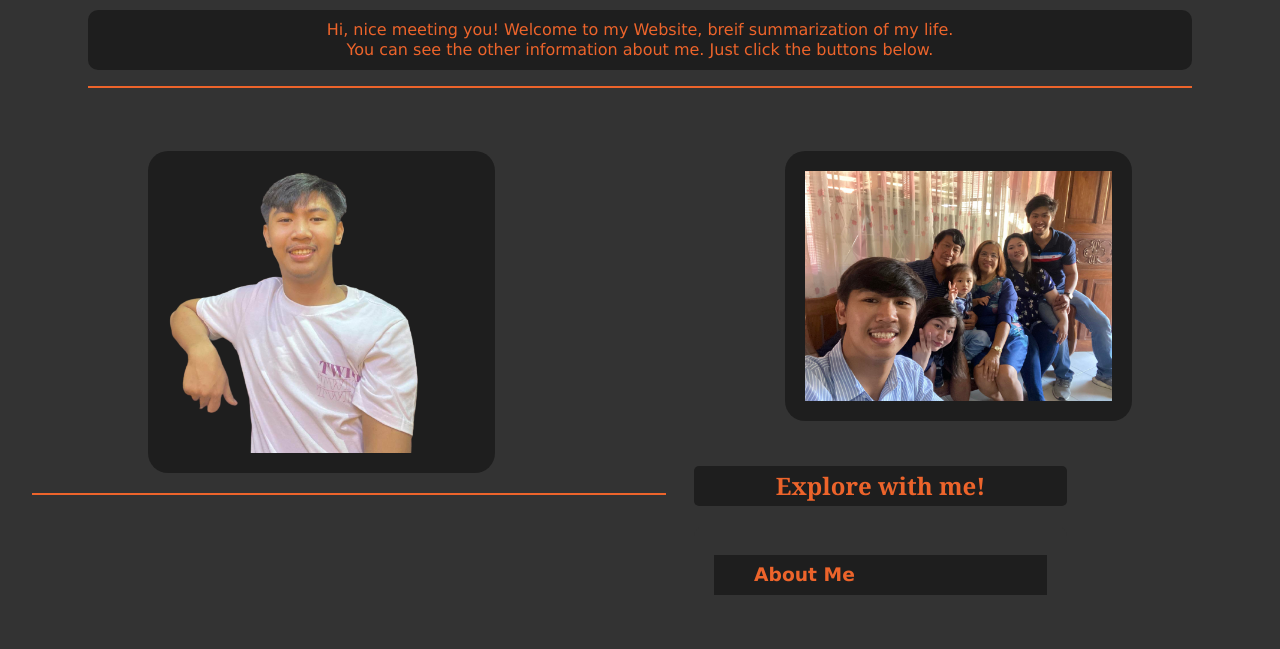
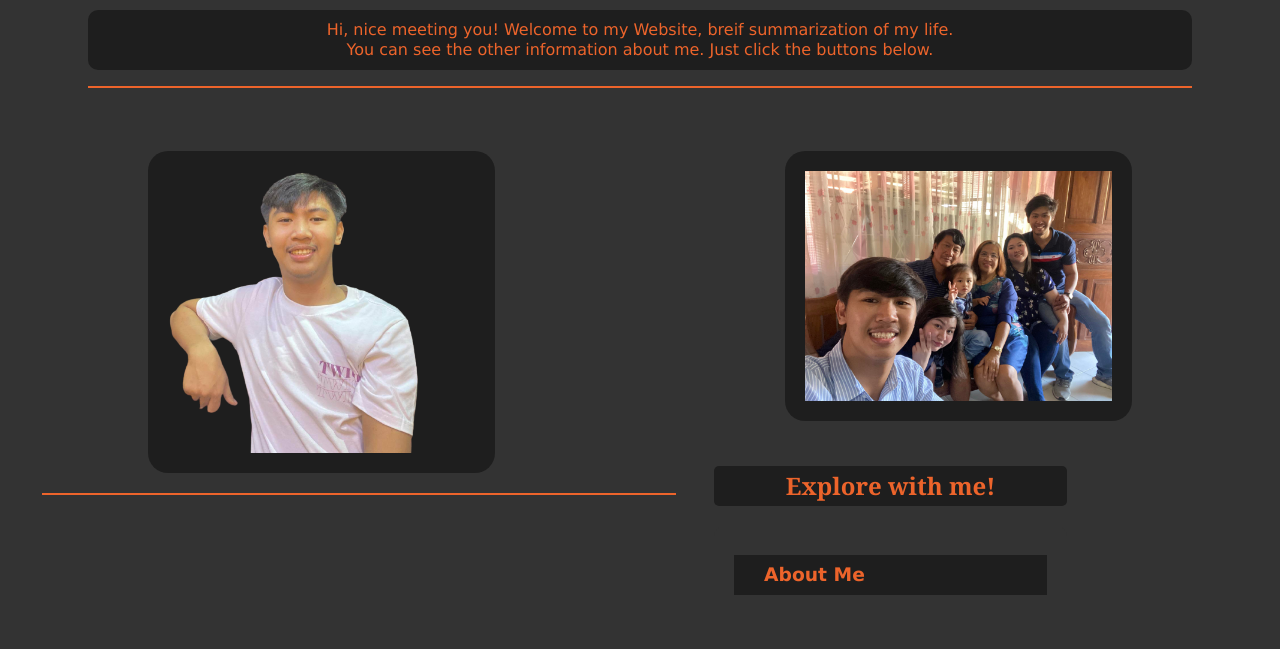
Before and after one commit to denver-iu/denvernicholoandal.github.io, a plain HTML site: page mywebsite/index.html in a window 1280 px wide. Shown: the part 136-785 px from the top of the page. Drawn offline with Linux system fonts and the light colour scheme.

Commit message:
Update style.css

```diff
--- a/mywebsite/style.css
+++ b/mywebsite/style.css
@@ -19,7 +19,7 @@ h2 {
 }
 h3 {
   background-color: #1e1e1e;
-  padding: 10px 40px;
+  padding: 10px 30px;
 }
 div {
   text-align: left;
```
